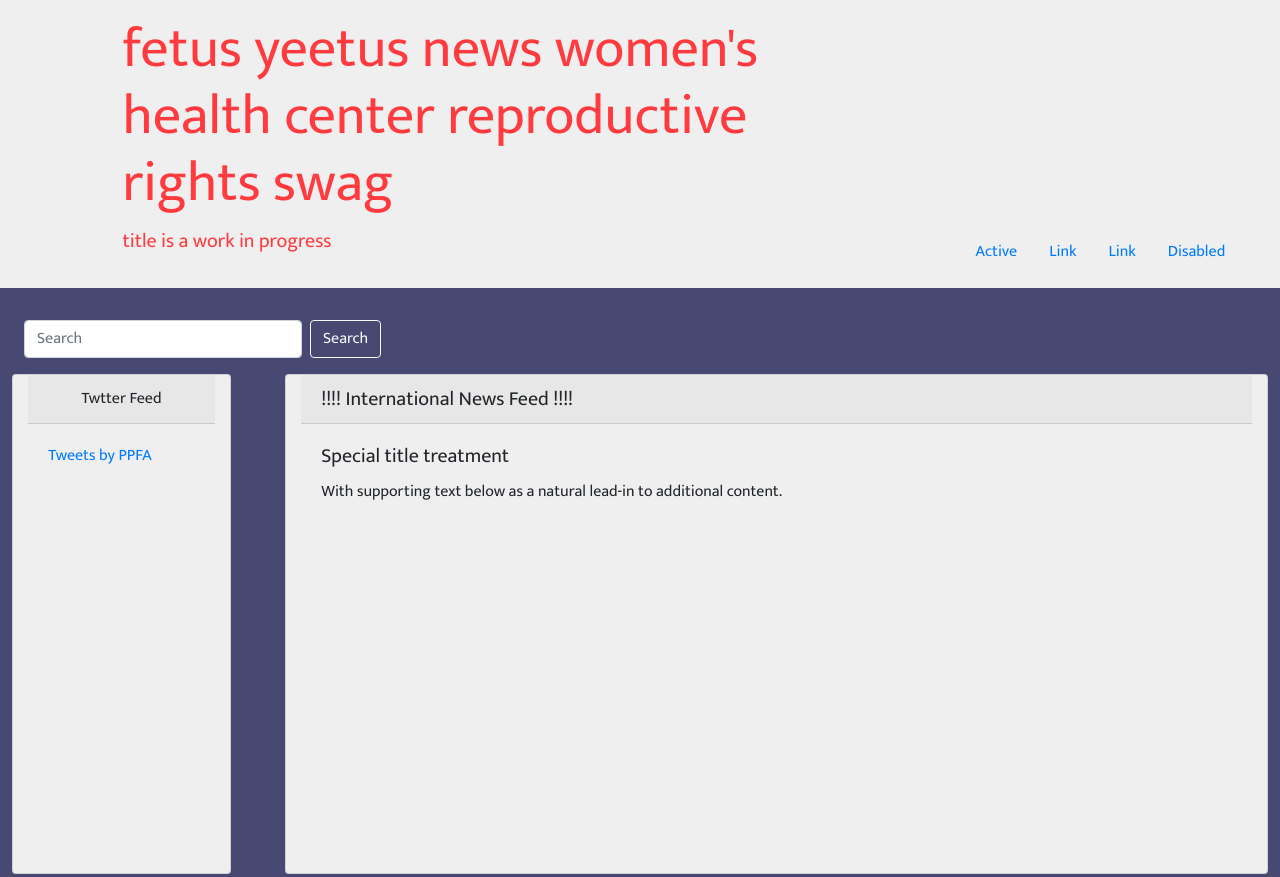
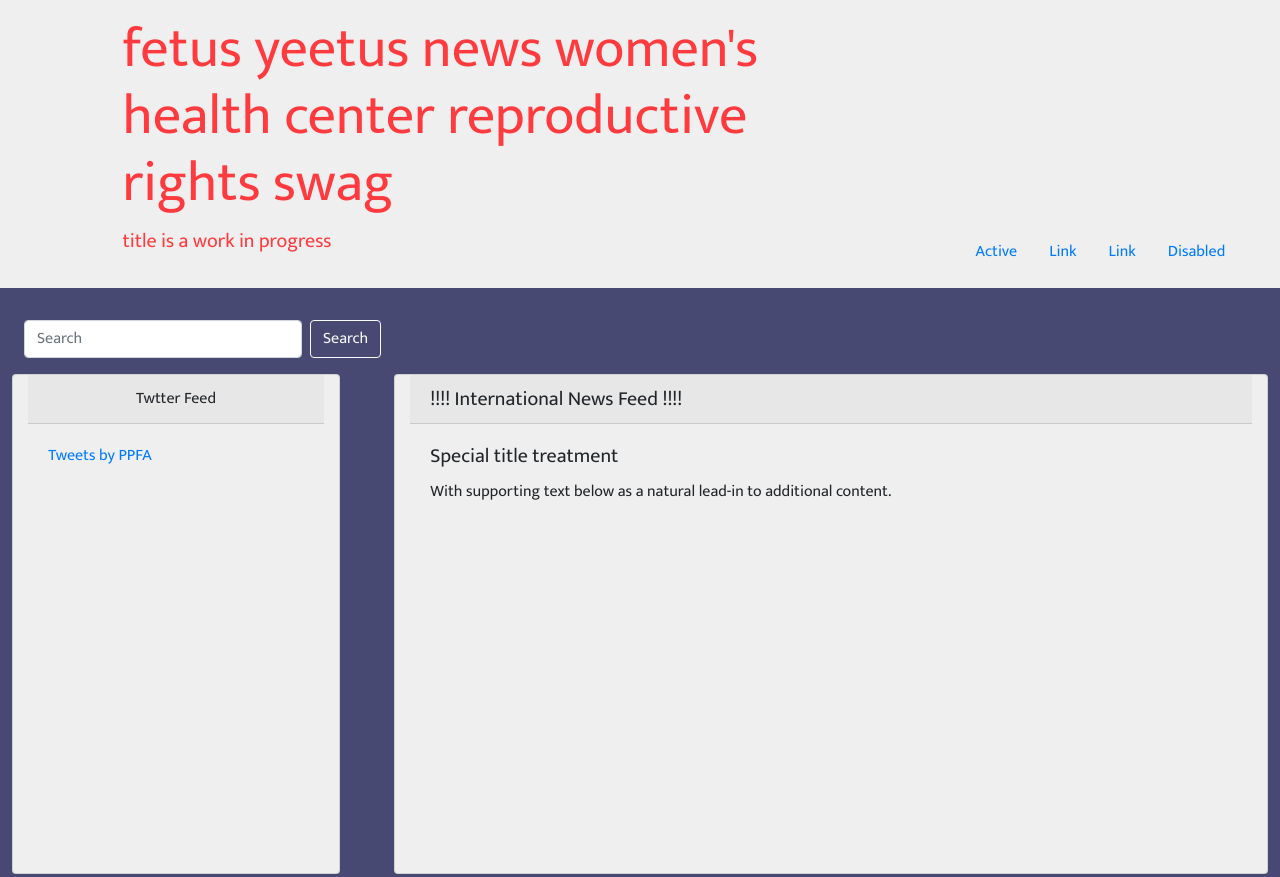
Before and after one commit to HunterPadgett/project-one, a plain HTML site: page index.html in a window 1280 px wide. Shown: the top 877 px of the page. Drawn offline with nearby package versions, Linux system fonts and the light colour scheme; no server answers.

Commit message:
twitter box sizing fix

```diff
--- a/index.html
+++ b/index.html
@@ -50,14 +50,14 @@
   <!-- container holding twitter feed and international news -->
   <div class="row justify-content-around" id="bigContainer">
     <!-- twitter feed -->
-    <div class="card col-lg-2 col-md-3 col-sm-10 mt-2" id="twitter" style=" height: 500px">
+    <div class="card col-lg-3 col-md-4 col-sm-10 mt-2" id="twitter" style=" height: 500px">
       <div class="card-header text-center">Twtter Feed</div>
       <div class="card-body">
         <p class="card-text"><a class="twitter-timeline" data-height="400" data-theme="dark" href="https://twitter.com/PPFA?ref_src=twsrc%5Etfw">Tweets by PPFA</a> <script async src="https://platform.twitter.com/widgets.js" charset="utf-8"></script></p>
       </div>
     </div>
     <!-- international news -->
-    <div class="card col-lg-9 col-md-7 col-sm-10 mt-2" id="interContainer">
+    <div class="card col-lg-8 col-md-6 col-sm-10 mt-2" id="interContainer">
       <h5 class="card-header">!!!! International News Feed !!!!</h5>
       <div class="card-body" id="internationalNews">
         <h5 class="card-title">Special title treatment</h5>
```
